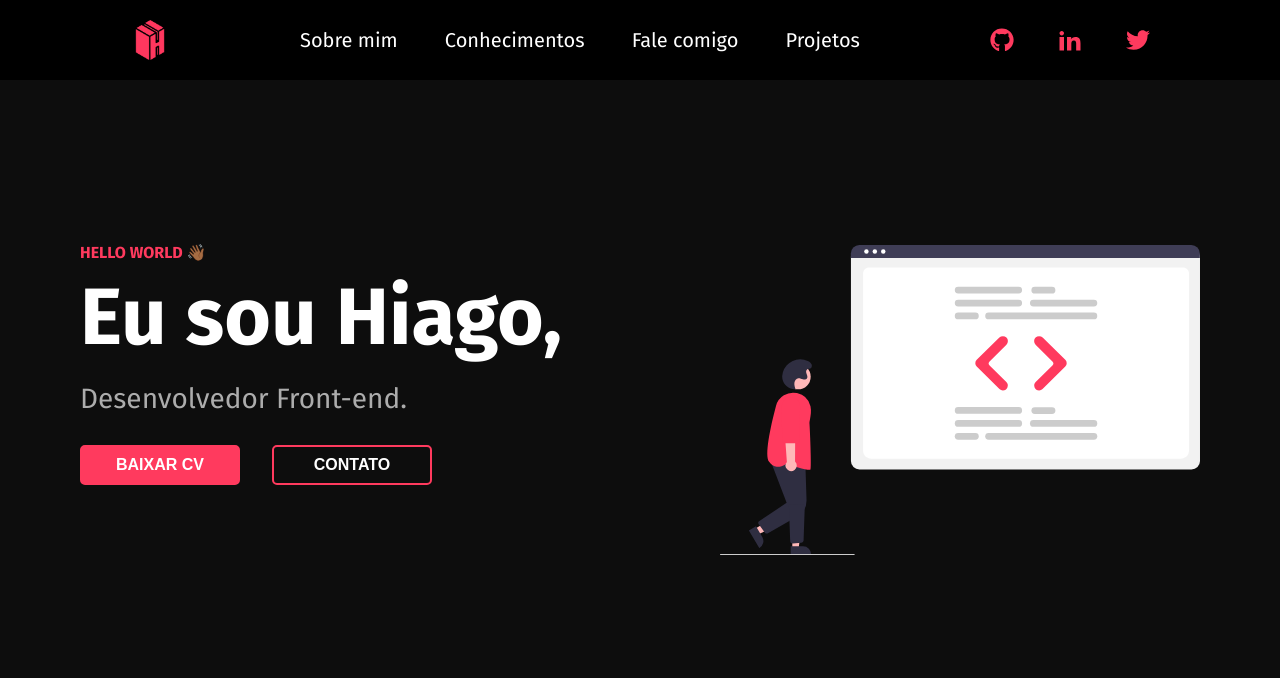
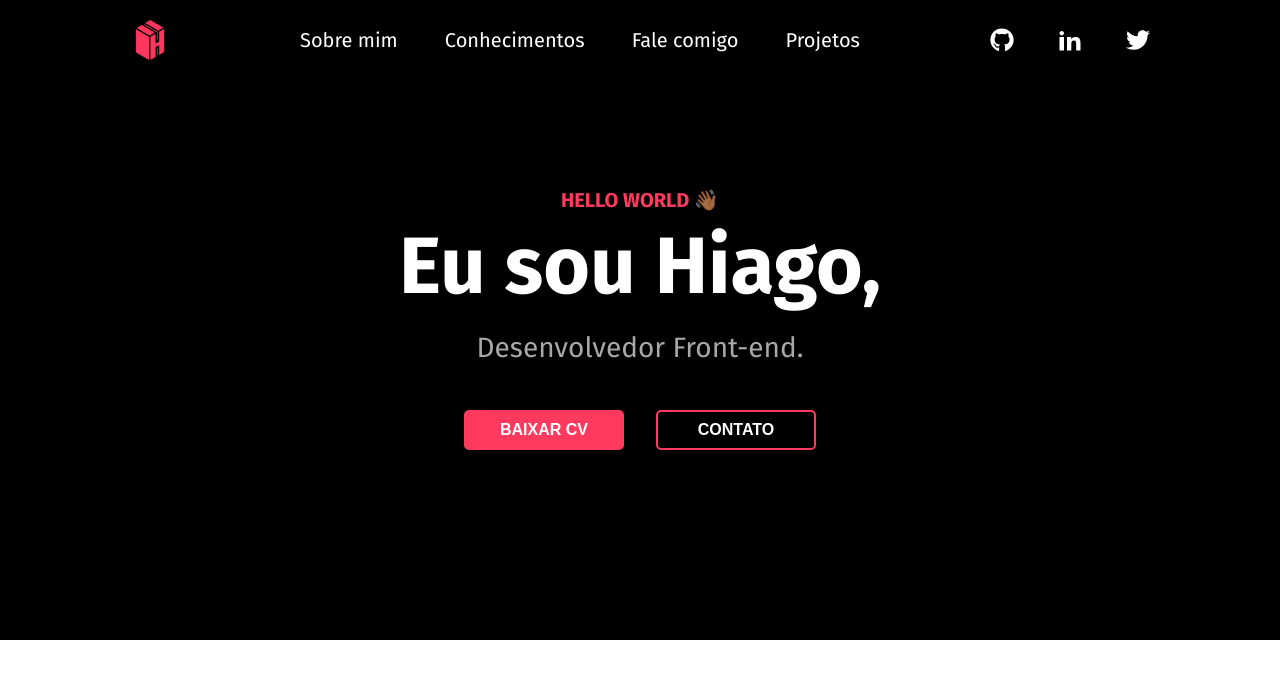
Before and after one commit to hiagomu/portifolio, a React (Vite) app: page / in a window 1280 px wide. Shown: the top 678 px of the page. Built offline with nearby package versions, Linux system fonts and the light colour scheme.

Commit message:
ajuste na estrutura de arquivos

```diff
--- a/src/App.tsx
+++ b/src/App.tsx
@@ -1,4 +1,4 @@
-import Home from "./components/Home"
+import Home from "./Components/pages/Home"
 import './App.css'
 import { BrowserRouter as Router, Routes, Route } from "react-router-dom"
 
--- /dev/null
+++ b/src/Components/blocks/Header/index.tsx
@@ -0,0 +1,30 @@
+import styles from "./styles"
+import logo from '../../../assets/logo.png'
+
+import {
+    FaGithub as GithubIcon,
+    FaTwitter as TwitterIcon
+} from 'react-icons/fa'
+
+import {
+    ImLinkedin2 as LinkedinIcon
+} from 'react-icons/im'
+
+const Header: React.FC = () => {
+    return <styles.header>
+    <img src={logo} alt="" />
+    <nav>
+        <styles.link to=''>Sobre mim</styles.link>
+        <styles.link to=''>Conhecimentos</styles.link>
+        <styles.link to=''>Fale comigo</styles.link>
+        <styles.link to=''>Projetos</styles.link>
+    </nav>
+    <styles.social>
+        <GithubIcon className='social-icon'/>
+        <LinkedinIcon className='social-icon'/>
+        <TwitterIcon className='social-icon'/>
+    </styles.social>
+</styles.header>
+}
+
+export default Header
--- /dev/null
+++ b/src/Components/blocks/Header/styles.ts
@@ -0,0 +1,50 @@
+import styled from 'styled-components'
+import { Link } from 'react-router-dom'
+
+const header = styled.header`
+    position: fixed;
+    top: 0;
+    display: flex;
+    justify-content: space-evenly;
+    align-items: center;
+    width: 100%;
+    height: 5rem;
+    background: #000;
+
+    nav {
+        display: flex;
+        justify-content: space-between;
+        width: 35rem;
+        font-size: 1.25rem;
+    }
+
+    img {
+        height: 2.5rem;
+        width: 2.5rem;
+    }
+`
+
+const link = styled(Link)`
+    text-decoration: none;
+    color: #fff;
+`
+
+const social = styled.div`
+    display: flex;
+    justify-content: space-between;
+    width: 10rem;
+
+    .social-icon {
+        height: 1.5rem;
+        width: 1.5rem;
+        color: #fff;
+    }
+
+`
+
+
+export default {
+    header,
+    link,
+    social
+}
--- /dev/null
+++ b/src/Components/blocks/Welcome/index.tsx
@@ -0,0 +1,21 @@
+import styles from "./styles"
+
+const Welcome: React.FC = () => {
+    return (
+        <styles.centerWelcome>
+            <styles.welcome>
+                <styles.wrapWelcome>
+                    <span>HELLO WORLD 👋🏾</span>
+                    <h1>Eu sou Hiago,</h1>
+                    <p>Desenvolvedor Front-end.</p>
+                    <styles.wrapButtons>
+                        <button className='cv'>BAIXAR CV</button>
+                        <button>CONTATO</button>
+                    </styles.wrapButtons>
+                </styles.wrapWelcome>
+            </styles.welcome>
+        </styles.centerWelcome>
+    )
+}
+
+export default Welcome
--- /dev/null
+++ b/src/Components/blocks/Welcome/styles.ts
@@ -0,0 +1,75 @@
+import styled from "styled-components"
+
+const centerWelcome = styled.div`
+    display: flex;
+    justify-content: center;
+    align-items: center;
+    width: 100%;
+    color: #fff;
+`
+
+const welcome = styled.div`
+    width: 70rem;
+    display: flex;
+    justify-content: center;
+
+`
+
+const wrapWelcome = styled.div`
+    display: flex;
+    flex-direction: column;
+    align-items: center;
+
+    span {
+        display: block;
+        color: #ff3a5e;
+        font-weight: bold;
+        margin-bottom: 1rem;
+        font-size: 1.25rem;
+    }
+
+    h1 {
+        font-size: 5rem;
+        font-weight: bold;
+        margin-bottom: 1.75rem;
+    }
+
+    p {
+        font-size: 1.75rem;
+        color: rgba(255, 255, 255, 0.66);
+    }
+
+    img {
+        width: 30rem;
+    }
+`
+
+const wrapButtons = styled.div`
+    display: flex;
+    justify-content: space-between;
+    width: 22rem;
+    margin-top: 3rem;
+
+    button {
+        background: none;
+        font-size: 1rem;
+        font-weight: 600;
+        border: 2px solid #ff3a5e;
+        border-radius: 5px;
+        color: #fff;
+        height: 2.5rem;
+        width: 10rem;
+        cursor: pointer;
+    }
+
+    .cv {
+        background-color: #ff3a5e;
+    }
+`
+
+export default {
+    centerWelcome,
+    welcome,
+    wrapWelcome,
+    wrapButtons
+}
--- /dev/null
+++ b/src/Components/pages/Home/index.tsx
@@ -0,0 +1,12 @@
+import Header from '../../blocks/Header'
+import Welcome from '../../blocks/Welcome'
+import styles from './styles'
+
+const Home: React.FC = () => {
+    return <styles.main>
+        <Header />
+        <Welcome />
+    </styles.main>
+}
+
+export default Home
--- /dev/null
+++ b/src/Components/pages/Home/styles.ts
@@ -0,0 +1,15 @@
+import styled from 'styled-components'
+
+const main = styled.div`
+    display: flex;
+    flex-direction: column;
+    justify-content: center;
+    width: 100%;
+    height: 40rem;
+    background-color: #000;
+    font-family: 'Fira Sans', sans-serif;
+`
+
+export default {
+    main,
+}
--- a/src/components/Home/index.tsx
+++ /dev/null
@@ -1,46 +0,0 @@
-import styles from './styles'
-import logo from '../../assets/logo.png'
-import bg from '../../assets/bg.svg'
-import {
-    FaGithub as GithubIcon,
-    FaTwitter as TwitterIcon
-} from 'react-icons/fa'
-
-import {
-    ImLinkedin2 as LinkedinIcon
-} from 'react-icons/im'
-
-const Home: React.FC = () => {
-    return <styles.body>
-        <styles.header>
-            <img src={logo} alt="" />
-            <nav>
-                <styles.link to=''>Sobre mim</styles.link>
-                <styles.link to=''>Conhecimentos</styles.link>
-                <styles.link to=''>Fale comigo</styles.link>
-                <styles.link to=''>Projetos</styles.link>
-            </nav>
-            <styles.social>
-                <GithubIcon className='social-icon'/>
-                <LinkedinIcon className='social-icon'/>
-                <TwitterIcon className='social-icon'/>
-            </styles.social>
-        </styles.header>
-        <styles.main>
-            <styles.welcome>
-                <div>
-                    <span>HELLO WORLD 👋🏾</span>
-                    <h1>Eu sou Hiago,</h1>
-                    <p>Desenvolvedor Front-end.</p>
-                    <styles.wrapButtons>
-                        <button className='cv'>BAIXAR CV</button>
-                        <button>CONTATO</button>
-                    </styles.wrapButtons>
-                </div>
-                <img src={bg} alt="" />
-            </styles.welcome>
-        </styles.main>
-    </styles.body>
-}
-
-export default Home
--- a/src/components/Home/styles.ts
+++ /dev/null
@@ -1,122 +0,0 @@
-import styled from 'styled-components'
-import { Link } from 'react-router-dom'
-
-const body = styled.body`
-    display: flex;
-    flex-direction: column;
-    justify-content: center;
-    width: 100%;
-    height: 100vh;
-    background-color: hsl(0, 0%, 5%);
-    font-family: 'Fira Sans', sans-serif;
-`
-
-const header = styled.header`
-    position: fixed;
-    top: 0;
-    display: flex;
-    justify-content: space-evenly;
-    align-items: center;
-    width: 100%;
-    height: 5rem;
-    background: #000;
-
-    nav {
-        display: flex;
-        justify-content: space-between;
-        width: 35rem;
-        font-size: 1.25rem;
-    }
-
-    img {
-        height: 2.5rem;
-        width: 2.5rem;
-    }
-`
-
-const link = styled(Link)`
-    text-decoration: none;
-    color: #fff;
-`
-
-const social = styled.div`
-    display: flex;
-    justify-content: space-between;
-    width: 10rem;
-
-    .social-icon {
-        height: 1.5rem;
-        width: 1.5rem;
-        color: #ff3a5e;
-    }
-
-`
-
-const main = styled.main`
-    display: flex;
-    justify-content: center;
-    align-items: center;
-    width: 100%;
-    color: #fff;
-`
-
-const welcome = styled.div`
-    width: 70rem;
-    display: flex;
-    justify-content: space-between;
-
-    span {
-        display: block;
-        color: #ff3a5e;
-        font-weight: bold;
-        margin-bottom: 1rem;
-    }
-
-    h1 {
-        font-size: 5rem;
-        font-weight: bold;
-        margin-bottom: 1.75rem;
-    }
-
-    p {
-        font-size: 1.75rem;
-        color: rgba(255, 255, 255, 0.66);
-    }
-
-    img {
-        width: 30rem;
-    }
-`
-
-const wrapButtons = styled.div`
-    display: flex;
-    justify-content: space-between;
-    width: 22rem;
-    margin-top: 2rem;
-
-    button {
-        background: none;
-        font-size: 1rem;
-        font-weight: 600;
-        border: 2px solid #ff3a5e;
-        border-radius: 5px;
-        color: #fff;
-        height: 2.5rem;
-        width: 10rem;
-        cursor: pointer;
-    }
-
-    .cv {
-        background-color: #ff3a5e;
-    }
-`
-
-export default {
-    body,
-    header,
-    link,
-    social,
-    main,
-    welcome,
-    wrapButtons
-}
```
Also changed, not shown: src/assets/bg.svg (deleted).
